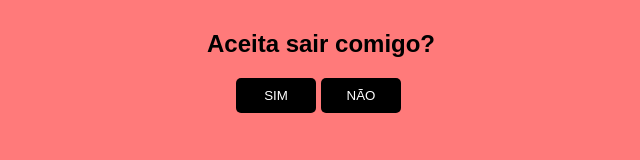
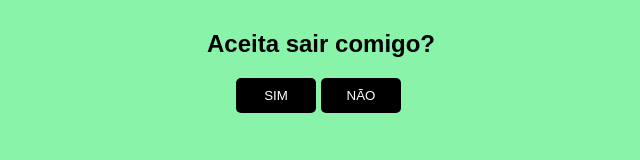
Before and after one commit to ACamilaGuimaraes/Projeto-Git, a plain HTML site: page Index.html in a window 1280 px wide. Shown: the whole page, without its empty margins (329-969 px from the left). Drawn offline with Linux system fonts and the light colour scheme.

Commit message:
Index.html

```diff
--- a/Index.html
+++ b/Index.html
@@ -19,7 +19,7 @@
 </body>
 <style>
     #conteudo {
-        background: #ff7a7a;
+        background: #8af3aa;
         width: 100%;
         height: 100%;
         position: fixed;
```
